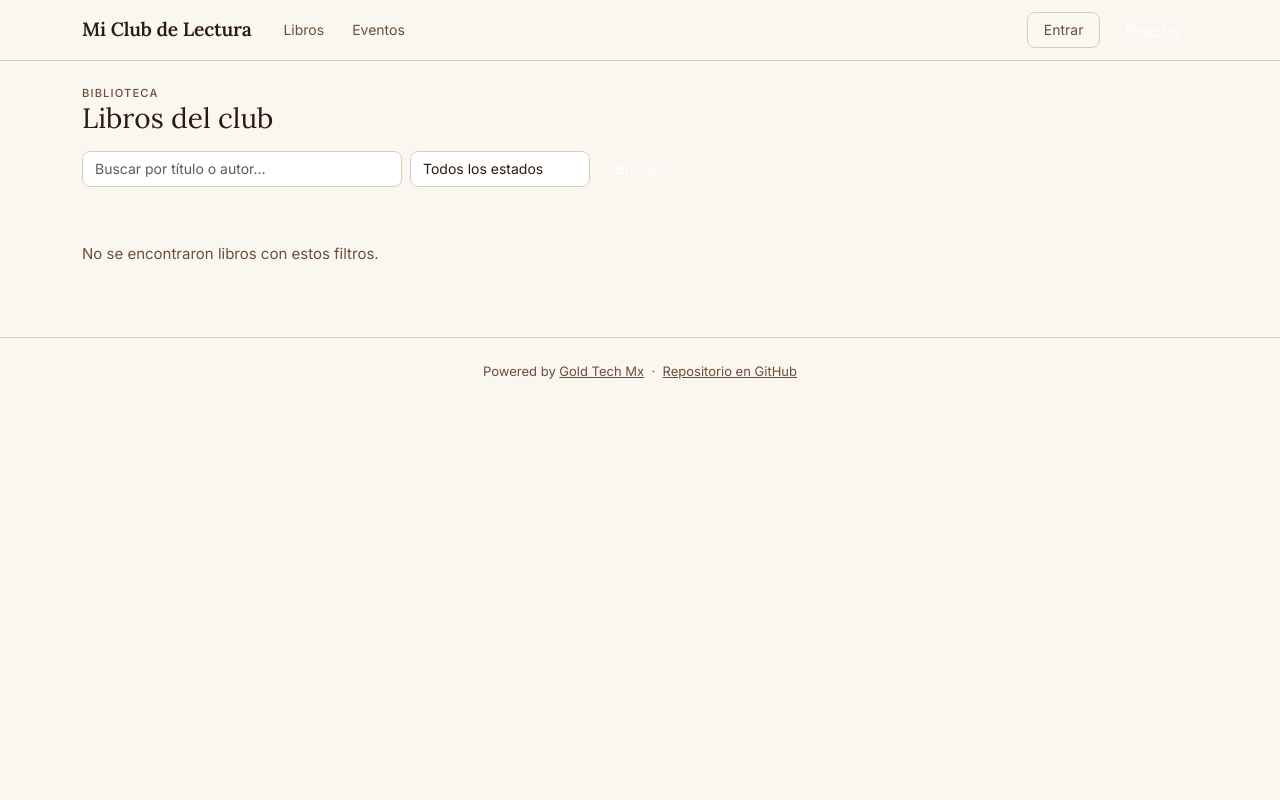
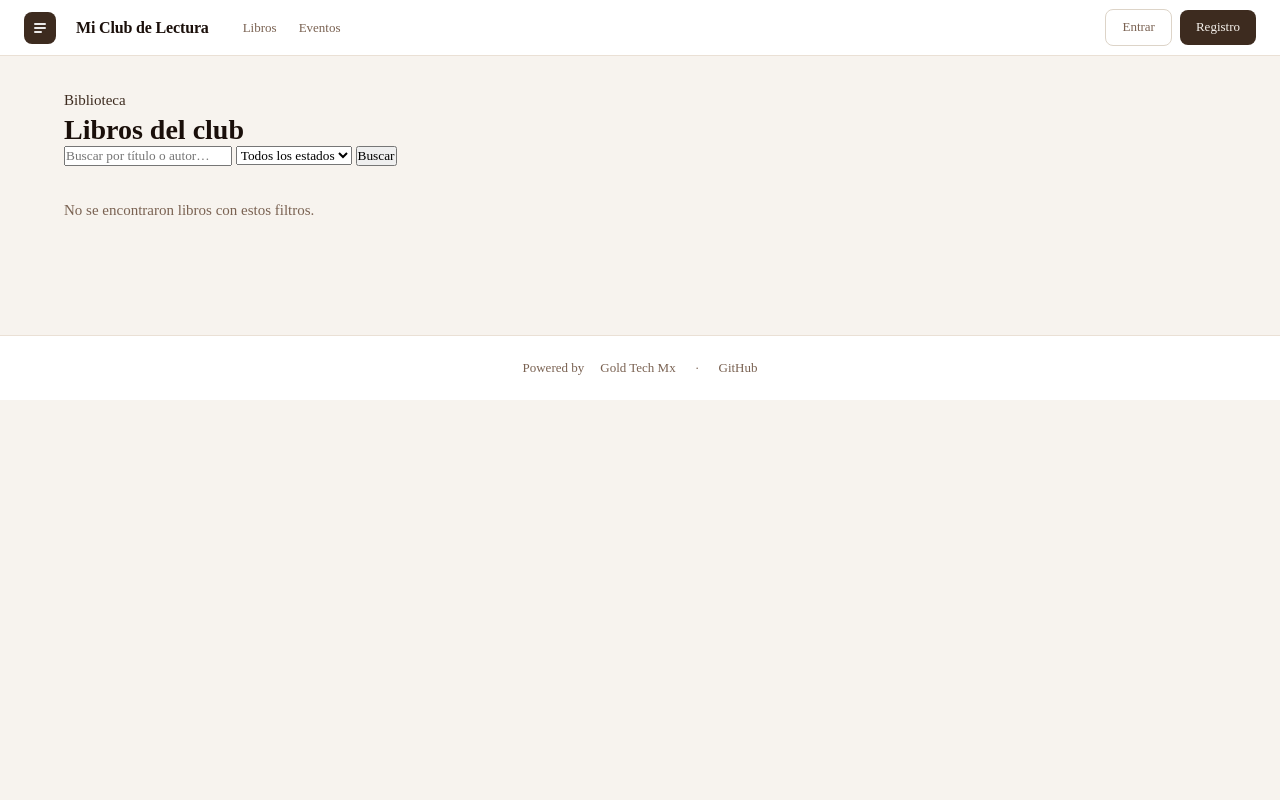
Before and after one commit to bobybonillamx/club_lectura, a Django app: page /libros/ in a window 1280 px wide. Run offline with Django 5.2, Linux system fonts and the light colour scheme; data comes from the database, SQL or seed files in the repository; data that the repository does not hold is empty.

Commit message:
recuperacion de base

```diff
--- a/app/templates/base.html
+++ b/app/templates/base.html
@@ -2,266 +2,150 @@
 <!doctype html>
 <html lang="es">
 <head>
-    <meta charset="utf-8" />
-    <meta name="viewport" content="width=device-width, initial-scale=1" />
-    <meta name="theme-color" content="{{ club_settings.primary_color }}" />
-    <link rel="manifest" href="/pwa/manifest.json" />
-    <link rel="icon" type="image/x-icon" href="{% static 'favicon.ico' %}" />
-    <link rel="icon" type="image/svg+xml" href="{% static 'favicon.svg' %}" />
+    <meta charset="utf-8">
+    <meta name="viewport" content="width=device-width,initial-scale=1">
+    <meta name="theme-color" content="{{ theme_vars.primary }}">
+    {% if club_settings.meta_description %}
+    <meta name="description" content="{{ club_settings.meta_description }}">{% endif %}
+    <link rel="manifest" href="/pwa/manifest.json">
+    {% if club_settings.icon_url %}
+    <link rel="icon" href="{{ club_settings.icon_url }}">
+    {% else %}
+    <link rel="icon" type="image/svg+xml" href="{% static 'favicon.svg' %}">{% endif %}
     <title>{{ club_settings.name }}</title>
     <link rel="preconnect" href="https://fonts.googleapis.com">
     <link rel="preconnect" href="https://fonts.gstatic.com" crossorigin>
-    <link href="https://fonts.googleapis.com/css2?family=Lora:ital,wght@0,400;0,600;1,400&family=Inter:wght@400;500&display=swap" rel="stylesheet">
-    <link href="https://cdn.jsdelivr.net/npm/bootstrap@5.3.3/dist/css/bootstrap.min.css" rel="stylesheet">
+    <link href="{{ theme_vars.fonts }}" rel="stylesheet">
     <style>
-    :root {
-      --club-primary: {{ club_settings.primary_color }};
-      --club-accent:  {{ club_settings.accent_color|default:'#5C3D2E' }};
-      --ink:          #2C1A0E;
-      --ink-light:    #6B4F3A;
-      --parchment:    #FAF6F0;
-      --parchment-2:  #F2EBE0;
-      --parchment-3:  #E8DDD0;
-      --warm-border:  #D9CEBC;
-      --serif: 'Lora', Georgia, serif;
-      --sans:  'Inter', system-ui, sans-serif;
+:root{
+  --page:{{ theme_vars.page }};
+  --surface:{{ theme_vars.surface }};
+  --border:{{ theme_vars.border }};
+  --border2:{{ theme_vars.border2 }};
+  --primary:{{ theme_vars.primary }};
+  --accent:{{ theme_vars.accent }};
+  --accent-bg:{{ theme_vars.accent_bg }};
+  --accent-bdr:{{ theme_vars.accent_bdr }};
+  --ink:{{ theme_vars.ink }};
+  --ink-mid:{{ theme_vars.ink_mid }};
+  --ink-light:{{ theme_vars.ink_light }};
+  --serif:{{ theme_vars.serif }};
+  --sans:{{ theme_vars.sans }};
+  --r:8px;--rl:14px;
 }
-
-    * { box-sizing: border-box; }
-
-    body {
-      font-family: var(--sans);
-      font-size: 15px;
-      background-color: var(--parchment);
-      color: var(--ink);
-      min-height: 100vh;
-    }
-
-    h1, h2, h3, h4 {
-      font-family: var(--serif);
-      color: var(--ink);
-    }
-
-    /* ── Navbar ── */
-    .site-nav {
-      background: var(--parchment);
-      border-bottom: 1px solid var(--warm-border);
-      padding: 0.75rem 0;
-    }
-    .site-nav .brand {
-      font-family: var(--serif);
-      font-size: 1.2rem;
-      font-weight: 600;
-      color: var(--ink) !important;
-      text-decoration: none;
-      letter-spacing: -0.01em;
-    }
-    .site-nav .nav-link {
-      font-size: 0.875rem;
-      color: var(--ink-light);
-      text-decoration: none;
-      padding: 0.35rem 0.75rem;
-      border-radius: 6px;
-      transition: background 0.15s, color 0.15s;
-    }
-    .site-nav .nav-link:hover {
-      background: var(--parchment-2);
-      color: var(--ink);
-    }
-
-    /* ── Buttons ── */
-    .btn-primary-warm {
-      background: var(--club-primary);
-      color: #fff;
-      border: none;
-      border-radius: 8px;
-      padding: 0.45rem 1.1rem;
-      font-size: 0.875rem;
-      font-family: var(--sans);
-      cursor: pointer;
-      transition: opacity 0.15s, transform 0.1s;
-    }
-    .btn-primary-warm:hover { opacity: 0.88; transform: translateY(-1px); color: #fff; }
-
-    .btn-outline-warm {
-      background: transparent;
-      color: var(--ink-light);
-      border: 1px solid var(--warm-border);
-      border-radius: 8px;
-      padding: 0.4rem 1rem;
-      font-size: 0.875rem;
-      cursor: pointer;
-      transition: background 0.15s;
-      text-decoration: none;
-      display: inline-block;
-    }
-    .btn-outline-warm:hover { background: var(--parchment-2); color: var(--ink); }
-
-    .btn-danger-warm {
-      background: #9B2626;
-      color: #fff;
-      border: none;
-      border-radius: 8px;
-      padding: 0.4rem 1rem;
-      font-size: 0.875rem;
-      cursor: pointer;
-      text-decoration: none;
-      display: inline-block;
-    }
-    .btn-danger-warm:hover { opacity: 0.88; color: #fff; }
-
-    /* ── Cards ── */
-    .card-warm {
-      background: #fff;
-      border: 1px solid var(--warm-border);
-      border-radius: 12px;
-      overflow: hidden;
-    }
-    .card-warm-body { padding: 1.25rem 1.5rem; }
-
-    /* ── Form inputs ── */
-    .form-control, .form-select {
-      background: #fff;
-      border: 1px solid var(--warm-border);
-      border-radius: 8px;
-      color: var(--ink);
-      font-size: 0.875rem;
-    }
-    .form-control:focus, .form-select:focus {
-      border-color: var(--club-primary);
-      box-shadow: 0 0 0 3px color-mix(in srgb, var(--club-primary) 15%, transparent);
-    }
-    .form-label {
-      font-size: 0.8125rem;
-      font-weight: 500;
-      color: var(--ink-light);
-      margin-bottom: 0.3rem;
-    }
-
-    /* ── Alerts ── */
-    .alert-warm {
-      background: #FFF8F0;
-      border: 1px solid #F0D9B5;
-      border-radius: 10px;
-      color: var(--ink);
-      padding: 0.75rem 1rem;
-      font-size: 0.875rem;
-    }
-
-    /* ── Book cover placeholder ── */
-    .book-cover {
-      width: 100%;
-      aspect-ratio: 2/3;
-      object-fit: cover;
-      border-radius: 6px;
-      background: var(--parchment-2);
-    }
-
-    /* ── Badge chips ── */
-    .badge-warm {
-      display: inline-block;
-      padding: 0.2rem 0.6rem;
-      border-radius: 20px;
-      font-size: 0.75rem;
-      font-weight: 500;
-      background: var(--parchment-2);
-      color: var(--ink-light);
-      border: 1px solid var(--warm-border);
-    }
-    .badge-warm.reading  { background: #EDF6EC; color: #2D6A2D; border-color: #BAD9B5; }
-    .badge-warm.completed{ background: #EDF0F6; color: #2D3A6A; border-color: #B5BCDA; }
-    .badge-warm.future   { background: #FEF6E7; color: #7A4F0D; border-color: #F0D295; }
-
-    /* ── Divider ── */
-    .divider { border: none; border-top: 1px solid var(--warm-border); margin: 1.5rem 0; }
-
-    /* ── Section header ── */
-    .section-label {
-      font-family: var(--sans);
-      font-size: 0.7rem;
-      font-weight: 500;
-      letter-spacing: 0.1em;
-      text-transform: uppercase;
-      color: var(--ink-light);
-      margin-bottom: 0.75rem;
-    }
-
-    /* ── Sidebar nav ── */
-    .side-nav a {
-      display: block;
-      padding: 0.5rem 0.85rem;
-      border-radius: 8px;
-      font-size: 0.875rem;
-      color: var(--ink-light);
-      text-decoration: none;
-      margin-bottom: 2px;
-      transition: background 0.12s, color 0.12s;
-    }
-    .side-nav a:hover { background: var(--parchment-2); color: var(--ink); }
-    .side-nav a.active {
-      background: var(--parchment-3);
-      color: var(--ink);
-      font-weight: 500;
-    }
-
-    /* ── Stars ── */
-    .stars { color: #C0833A; letter-spacing: 1px; }
-
-    /* ── Responsive ── */
-    @media (max-width: 768px) {
-      .hide-mobile { display: none !important; }
-    }
+*,*::before,*::after{box-sizing:border-box;margin:0;padding:0;}
+body{font-family:var(--sans);font-size:15px;background:var(--page);color:var(--ink-mid);min-height:100vh;-webkit-font-smoothing:antialiased;}
+h1,h2,h3,h4{font-family:var(--serif);color:var(--ink);font-weight:600;line-height:1.2;}
+a{color:inherit;text-decoration:none;}
+p{line-height:1.65;}
+textarea,input,select,button{font-family:var(--sans);}
+.cl-nav{background:var(--surface);border-bottom:1px solid var(--border);height:56px;display:flex;align-items:center;padding:0 1.5rem;gap:1.25rem;position:sticky;top:0;z-index:200;}
+.cl-logomark{width:32px;height:32px;background:var(--primary);border-radius:8px;display:flex;align-items:center;justify-content:center;flex-shrink:0;}
+.cl-brand{font-family:var(--serif);font-size:1rem;font-weight:600;color:var(--ink);letter-spacing:-.01em;}
+.cl-navlink{font-size:.8125rem;color:var(--ink-light);padding:4px 10px;border-radius:6px;transition:color .12s,background .12s;}
+.cl-navlink:hover{color:var(--ink);background:var(--accent-bg);}
+.btn{font-size:.8125rem;font-weight:500;border-radius:var(--r);padding:8px 16px;cursor:pointer;border:none;display:inline-block;transition:opacity .12s,transform .1s;line-height:1.4;white-space:nowrap;}
+.btn:active{transform:scale(.98);}
+.btn-dark{background:var(--primary);color:var(--page);}
+.btn-dark:hover{opacity:.88;color:var(--page);}
+.btn-ghost{background:transparent;color:var(--ink-light);border:1px solid var(--border2);}
+.btn-ghost:hover{background:var(--accent-bg);color:var(--ink);}
+.btn-accent{background:var(--accent);color:var(--surface);}
+.btn-accent:hover{opacity:.88;color:var(--surface);}
+.btn-danger{background:#8B2020;color:#fff;}
+.btn-danger:hover{opacity:.88;color:#fff;}
+.btn-sm{padding:5px 12px;font-size:.75rem;}
+.card{background:var(--surface);border:1px solid var(--border);border-radius:var(--rl);overflow:hidden;}
+.card-body{padding:1.25rem 1.5rem;}
+.card-header{padding:.75rem 1.5rem;border-bottom:1px solid var(--border);background:var(--accent-bg);display:flex;align-items:center;justify-content:space-between;}
+.card-header-label{font-size:.6875rem;font-weight:500;letter-spacing:.1em;text-transform:uppercase;color:var(--accent);}
+.field{margin-bottom:1rem;}
+.lbl{font-size:.75rem;font-weight:500;color:var(--ink-light);display:block;margin-bottom:5px;letter-spacing:.02em;}
+.inp,.sel,.txa{font-size:.875rem;color:var(--ink);background:var(--surface);border:1px solid var(--border2);border-radius:var(--r);padding:9px 13px;width:100%;outline:none;transition:border-color .12s,box-shadow .12s;-webkit-appearance:none;appearance:none;}
+.inp:focus,.sel:focus,.txa:focus{border-color:var(--accent);box-shadow:0 0 0 3px color-mix(in srgb,var(--accent) 15%,transparent);}
+.txa{resize:vertical;min-height:80px;line-height:1.6;}
+.hint{font-size:.6875rem;color:var(--ink-light);margin-top:4px;line-height:1.5;}
+.chip{display:inline-flex;align-items:center;padding:3px 10px;border-radius:20px;font-size:.6875rem;font-weight:500;white-space:nowrap;}
+.chip-reading{background:#EBF5EB;color:#2D5A2D;}
+.chip-future{background:var(--accent-bg);color:var(--accent);border:1px solid var(--accent-bdr);}
+.chip-done{background:#EEF0F8;color:#2D3A6A;}
+.chip-muted{background:var(--page);color:var(--ink-light);border:1px solid var(--border);}
+.eyebrow{font-size:.6875rem;font-weight:500;letter-spacing:.12em;text-transform:uppercase;color:var(--accent);margin-bottom:.375rem;}
+.sidenav-item{display:flex;align-items:center;justify-content:space-between;padding:8px 12px;border-radius:var(--r);font-size:.875rem;color:var(--ink-light);transition:background .12s,color .12s;margin-bottom:2px;}
+.sidenav-item:hover{background:var(--accent-bg);color:var(--ink);}
+.sidenav-item.active{background:var(--accent-bg);color:var(--ink);font-weight:500;border-left:2px solid var(--accent);border-radius:0 var(--r) var(--r) 0;padding-left:10px;}
+.badge-count{background:var(--accent-bg);color:var(--accent);border:1px solid var(--accent-bdr);font-size:.625rem;padding:1px 6px;border-radius:10px;font-weight:600;}
+.alert{padding:.75rem 1rem;border-radius:var(--r);font-size:.875rem;margin-bottom:1rem;}
+.alert-info{background:var(--accent-bg);border:1px solid var(--accent-bdr);color:var(--ink);}
+.g2{display:grid;grid-template-columns:1fr 1fr;gap:1rem;}
+.g3{display:grid;grid-template-columns:1fr 1fr 1fr;gap:1rem;}
+.g4{display:grid;grid-template-columns:repeat(4,1fr);gap:.75rem;}
+@media(max-width:680px){.g2,.g3,.g4{grid-template-columns:1fr;}}
+@media(max-width:900px){.g3{grid-template-columns:1fr 1fr;}.g4{grid-template-columns:1fr 1fr;}}
+.stat{background:var(--surface);border:1px solid var(--border);border-radius:var(--rl);padding:1rem;text-align:center;}
+.stat-num{font-family:var(--serif);font-size:1.75rem;font-weight:600;color:var(--ink);line-height:1;}
+.stat-lbl{font-size:.6875rem;text-transform:uppercase;letter-spacing:.08em;color:var(--ink-light);margin-top:4px;}
+details summary{list-style:none;cursor:pointer;}
+details summary::-webkit-details-marker{display:none;}
+.cl-footer{border-top:1px solid var(--border);padding:1.5rem;text-align:center;font-size:.8125rem;color:var(--ink-light);background:var(--surface);margin-top:3rem;}
+.cl-footer a{color:var(--ink-light);}
+.cl-footer a:hover{color:var(--ink);}
+@media(max-width:768px){.hide-mobile{display:none!important;}}
     </style>
 </head>
 <body>
-
-    <nav class="site-nav">
-        <div class="container d-flex align-items-center gap-3">
-            <a class="brand" href="/">
-                {% if club_settings.logo_url %}
-                <img src="{{ club_settings.logo_url }}" alt="{{ club_settings.name }}" style="height:32px;width:auto;object-fit:contain;">
+    <nav class="cl-nav">
+        <div class="cl-logomark">
+            <svg width="18" height="18" viewBox="0 0 18 18" fill="none">
+                <rect x="3" y="4" width="12" height="2" rx="1" fill="white" fill-opacity=".9" />
+                <rect x="3" y="8" width="12" height="2" rx="1" fill="white" fill-opacity=".9" />
+                <rect x="3" y="12" width="8" height="2" rx="1" fill="white" fill-opacity=".9" />
+            </svg>
+        </div>
+        {% if club_settings.nav_logo %}
+        <a href="/"><img src="{{ club_settings.nav_logo }}" alt="{{ club_settings.name }}" style="height:30px;width:auto;object-fit:contain;max-width:140px;"></a>
         {% else %}
-                {{ club_settings.name }}
+        <a href="/" class="cl-brand">{{ club_settings.name }}</a>
         {% endif %}
-            </a>
-            <div class="d-none d-md-flex gap-1 ms-1">
-                <a class="nav-link" href="/libros/">Libros</a>
-                <a class="nav-link" href="/eventos/">Eventos</a>
+        <div class="hide-mobile" style="display:flex;gap:2px;margin-left:.25rem;">
+            <a href="/libros/" class="cl-navlink">Libros</a>
+            <a href="/eventos/" class="cl-navlink">Eventos</a>
         </div>
-            <div class="ms-auto d-flex align-items-center gap-2">
+        <div style="margin-left:auto;display:flex;gap:8px;align-items:center;">
             {% if user.is_authenticated %}
-                <a class="btn-outline-warm" href="/dashboard/">Panel</a>
-                <form action="/logout/" method="post" style="margin:0">
+            <a href="/dashboard/" class="btn btn-ghost">Panel</a>
+            <form action="/logout/" method="post" style="margin:0;">
                 {% csrf_token %}
-                    <button class="btn-danger-warm">Salir</button>
+                <button class="btn btn-dark">Salir</button>
             </form>
             {% else %}
-                <a class="btn-outline-warm" href="/login/">Entrar</a>
-                <a class="btn-primary-warm" href="/registro/">Registro</a>
+            <a href="/login/" class="btn btn-ghost">{{ club_settings.effective_cta_login }}</a>
+            <a href="/registro/" class="btn btn-dark">{{ club_settings.effective_cta_register }}</a>
             {% endif %}
         </div>
-        </div>
     </nav>
-
-    <main class="container py-4">
-        {% if messages %}
-        {% for message in messages %}
-        <div class="alert-warm mb-3">{{ message }}</div>
-        {% endfor %}
-        {% endif %}
+    <main style="max-width:1200px;margin:0 auto;padding:2rem 1.5rem;">
+        {% if messages %}{% for message in messages %}
+        <div class="alert alert-info">{{ message }}</div>
+        {% endfor %}{% endif %}
         {% block content %}{% endblock %}
     </main>
-
-    <footer style="border-top:1px solid var(--warm-border);padding:1.5rem 0;text-align:center;font-size:0.8125rem;color:var(--ink-light);background:var(--parchment);">
-        Powered by <a href="https://goldtech.mx" target="_blank" rel="noopener" style="color:var(--ink-light);">Gold Tech Mx</a>
-        &nbsp;·&nbsp;
-        <a href="https://github.com/bobybonillamx/club_lectura" target="_blank" rel="noopener" style="color:var(--ink-light);">Repositorio en GitHub</a>
+    <footer class="cl-footer">
+        {% if club_settings.footer_text %}<p style="margin-bottom:.5rem;">{{ club_settings.footer_text }}</p>{% endif %}
+        <div style="display:flex;justify-content:center;align-items:center;gap:1rem;flex-wrap:wrap;">
+            {% if club_settings.footer_powered_by_name %}
+            Powered by <a href="{{ club_settings.footer_powered_by_url }}" target="_blank" rel="noopener">{{ club_settings.footer_powered_by_name }}</a>
+            {% else %}
+            Powered by <a href="https://goldtech.mx" target="_blank" rel="noopener">Gold Tech Mx</a>
+            {% endif %}
+            &nbsp;&middot;&nbsp;
+            <a href="https://github.com/bobybonillamx/club_lectura" target="_blank" rel="noopener">GitHub</a>
+            {% if club_settings.footer_custom_link_text and club_settings.footer_custom_link_url %}
+            &nbsp;&middot;&nbsp;
+            <a href="{{ club_settings.footer_custom_link_url }}" target="_blank" rel="noopener">{{ club_settings.footer_custom_link_text }}</a>
+            {% endif %}
+        </div>
     </footer>
-
-    <script>
-if ('serviceWorker' in navigator) {
-  navigator.serviceWorker.register('/pwa/sw.js');
-}
-    </script>
+    <script>if('serviceWorker' in navigator) navigator.serviceWorker.register('/pwa/sw.js');</script>
 </body>
 </html>
--- a/fix_templates_v5.py
+++ b/fix_templates_v5.py
@@ -489,7 +489,7 @@ T[f"{BASE}/events_page.html"] = """{% extends 'base.html' %}
 # ══════════════════════════════════════════════════════════════
 # DASHBOARD — with theme selector in inicio
 # ══════════════════════════════════════════════════════════════
-T[f"{BASE}/dashboard.html"] = """{% extends 'base.html' %}
+T[f"{BASE}/dashboard.html"] = """{% extends 'base.html' %}{% load theme_tags %}
 {% block content %}
 <div style="display:grid;grid-template-columns:220px 1fr;gap:1.5rem;align-items:start;">
 
```
Lines whose indentation alone changed are shown as unchanged.
